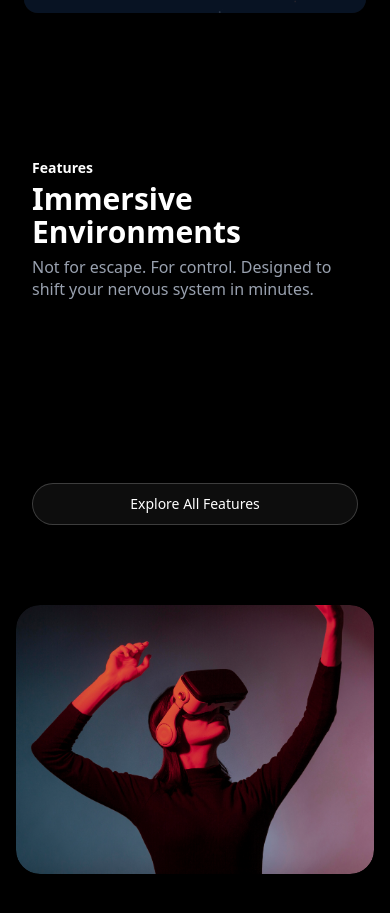
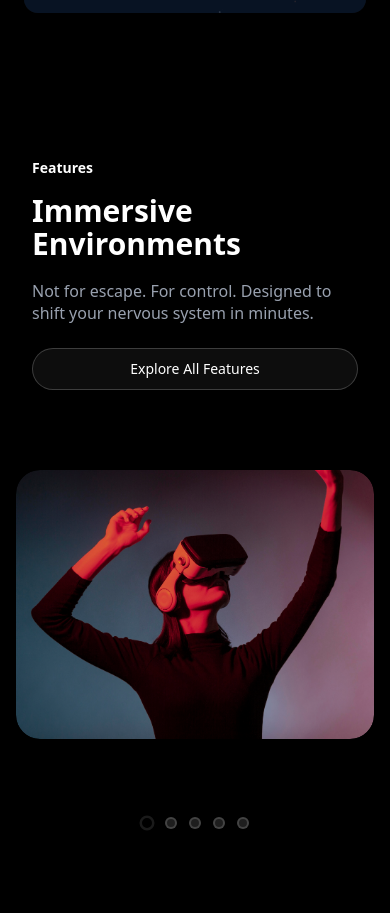
Before and after one commit to zainabkhan9118/Mind, a React (Vite) app: page / in a window 390 px wide. Shown: the part 2934-3847 px from the top of the page. Built offline with nearby package versions, Linux system fonts and the light colour scheme; a web font is replaced by a local one.

Commit message:
spacing reduced

```diff
--- a/src/components/sections/home/Features.tsx
+++ b/src/components/sections/home/Features.tsx
@@ -177,7 +177,7 @@ const Features = () => {
               className="flex flex-col lg:flex-row gap-8 justify-center items-center w-full"
             >
               {/* Left Content */}
-              <div className="h-[400px] md:h-[500px] lg:h-[640px] xl:h-[700px] 2xl:h-[800px] w-full md:max-w-[550px] lg:max-w-[650px] xl:max-w-[750px] 2xl:max-w-[850px] p-4 sm:p-6 lg:p-8 rounded-3xl shadow-none border-none flex flex-col justify-between transition-all duration-700">
+              <div className="h-auto sm:h-[500px] md:h-[500px] lg:h-[640px] xl:h-[700px] 2xl:h-[800px] w-full md:max-w-[550px] lg:max-w-[650px] xl:max-w-[750px] 2xl:max-w-[850px] p-4 sm:p-6 lg:p-8 rounded-3xl shadow-none border-none flex flex-col justify-start sm:justify-between gap-3 sm:gap-0 transition-all duration-700">
                 {current.subtitle && (
                   <motion.div
                     variants={itemVariants}
```
